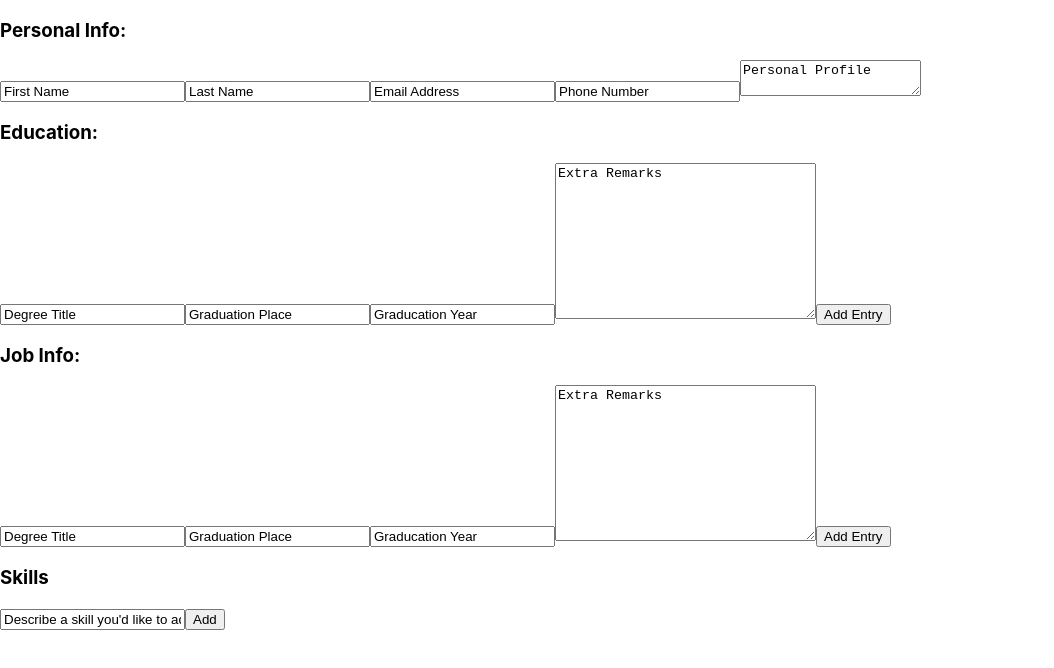
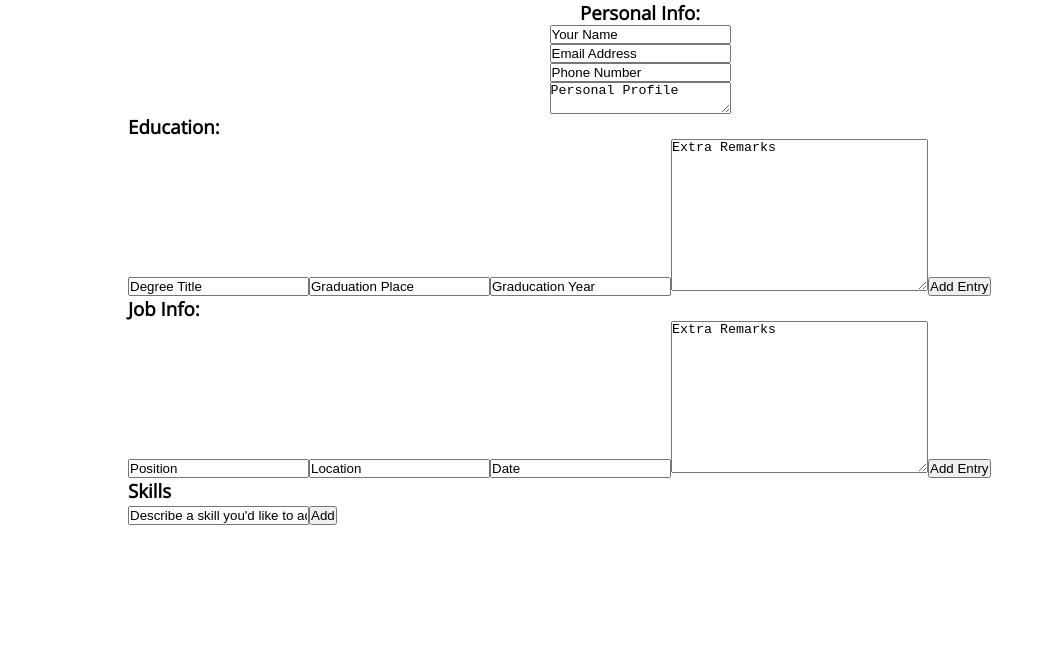
Before and after one commit to carloshrm/make-cv-tool, a React (Create React App) app: page / in a window 1280 px wide. Shown: the top 668 px of the page, without its empty margins (0-1054 px from the left). Built offline with nearby package versions, Linux system fonts and the light colour scheme.

Commit message:
small typo fixes and base to begin styling

```diff
--- a/src/App.css
+++ b/src/App.css
@@ -0,0 +1,13 @@
+#main_resume {
+  width: 80vw;
+
+  height: 100vh;
+  margin: 0 auto;
+}
+
+#personal_info_div {
+  display: grid;
+  text-align: center;
+  align-items: center;
+  justify-content: center;
+}
--- a/src/App.js
+++ b/src/App.js
@@ -27,10 +27,12 @@ import SkillsHobbies from "./components/SkillsHobbies";
 function App() {
   return (
     <div className="App">
-      <PersonalInfo />
-      <EducationInfo />
-      <JobInfo />
-      <SkillsHobbies />
+      <div id="main_resume">
+        <PersonalInfo />
+        <EducationInfo />
+        <JobInfo />
+        <SkillsHobbies />
+      </div>
     </div>
   );
 }
--- a/src/components/InputField.js
+++ b/src/components/InputField.js
@@ -1,6 +1,6 @@
 import React from "react";
 
-function InputField({ dataValue, setDataFunction, fieldType, displaySwitch }) {
+function InputField({ dataValue, setDataFunction, fieldType, displaySwitch, style }) {
   const inputRef = React.createRef();
   const displayRef = React.createRef();
 
@@ -23,9 +23,9 @@ function InputField({ dataValue, setDataFunction, fieldType, displaySwitch }) {
         value={dataValue}
         onChange={(e) => setDataFunction(e.target.value)}
       />
-      <span style={{ display: "none" }} ref={displayRef} onClick={editField}>
+      <p style={{ display: "none" }} className={style} ref={displayRef} onClick={editField}>
         {dataValue}
-      </span>
+      </p>
     </>
   );
 }
--- a/src/components/JobInfo.js
+++ b/src/components/JobInfo.js
@@ -10,9 +10,9 @@ function JobInfo() {
   const [jobInfo, setJobInfoEntry] = useState([]);
 
   const defaultValues = {
-    title: "Degree Title",
-    location: "Graduation Place",
-    year: "Graducation Year",
+    title: "Position",
+    location: "Location",
+    year: "Date",
     remarks: "Extra Remarks",
   };
 
--- a/src/components/PersonalInfo.js
+++ b/src/components/PersonalInfo.js
@@ -1,25 +1,28 @@
 import React, { useState } from "react";
 import InputField from "./InputField";
+import styles from "../styles/PersonalInfo.module.css";
 
 function PersonalInfo() {
-  const [firstName, setFirstName] = useState("First Name");
-  const [lastName, setLastName] = useState("Last Name");
+  const [userName, setUserName] = useState("Your Name");
   const [emailAddress, setEmail] = useState("Email Address");
   const [phoneNumber, setPhoneNumber] = useState("Phone Number");
   const [personalProfile, setPersonalProfile] = useState("Personal Profile");
+
+  const profileRef = React.createRef();
+  const profileInput = React.createRef();
+  function swapDisplay(e) {
+    let switchValue = e.target.nodeName === "P";
+    profileInput.current.style.display = switchValue ? null : "none";
+    profileRef.current.style.display = switchValue ? "none" : null;
+  }
 
   return (
     <div id="personal_info_div">
       <h3>Personal Info:</h3>
       <InputField
-        dataValue={firstName}
-        setDataFunction={setFirstName}
-        fieldType="text"
-        displaySwitch={true}
-      />
-      <InputField
-        dataValue={lastName}
-        setDataFunction={setLastName}
+        style={styles.name}
+        dataValue={userName}
+        setDataFunction={setUserName}
         fieldType="text"
         displaySwitch={true}
       />
@@ -36,13 +39,19 @@ function PersonalInfo() {
         fieldType="tel"
         displaySwitch={true}
       />
+
       <textarea
+        ref={profileInput}
+        onBlur={swapDisplay}
         onChange={(e) => setPersonalProfile(e.target.value)}
         required
         id="profile_input"
         placeholder="Personal Profile"
         value={personalProfile}
       ></textarea>
+      <p onClick={swapDisplay} ref={profileRef} style={{ display: "none" }}>
+        {personalProfile}
+      </p>
     </div>
   );
 }
--- a/src/components/SkillsHobbies.js
+++ b/src/components/SkillsHobbies.js
@@ -7,7 +7,7 @@ function SkillsHobbies() {
 
   const skillDefault = "Describe a skill you'd like to add...";
 
-  function addSkill(content) {
+  function addSkill() {
     setSkillEntries([...skillEntries, individualSkill]);
     setIndividualSkill(skillDefault);
   }
--- a/src/index.css
+++ b/src/index.css
@@ -1,13 +1,11 @@
+@import url("https://fonts.googleapis.com/css2?family=Open+Sans&display=swap");
 body {
-  margin: 0;
-  font-family: -apple-system, BlinkMacSystemFont, 'Segoe UI', 'Roboto', 'Oxygen',
-    'Ubuntu', 'Cantarell', 'Fira Sans', 'Droid Sans', 'Helvetica Neue',
-    sans-serif;
   -webkit-font-smoothing: antialiased;
   -moz-osx-font-smoothing: grayscale;
+  font-family: "Open Sans", sans-serif;
 }
-
-code {
-  font-family: source-code-pro, Menlo, Monaco, Consolas, 'Courier New',
-    monospace;
+* {
+  margin: 0;
+  padding: 0;
+  box-sizing: border-box;
 }
--- /dev/null
+++ b/src/styles/PersonalInfo.module.css
@@ -0,0 +1,3 @@
+.name {
+  font-size: 2em;
+}
```
